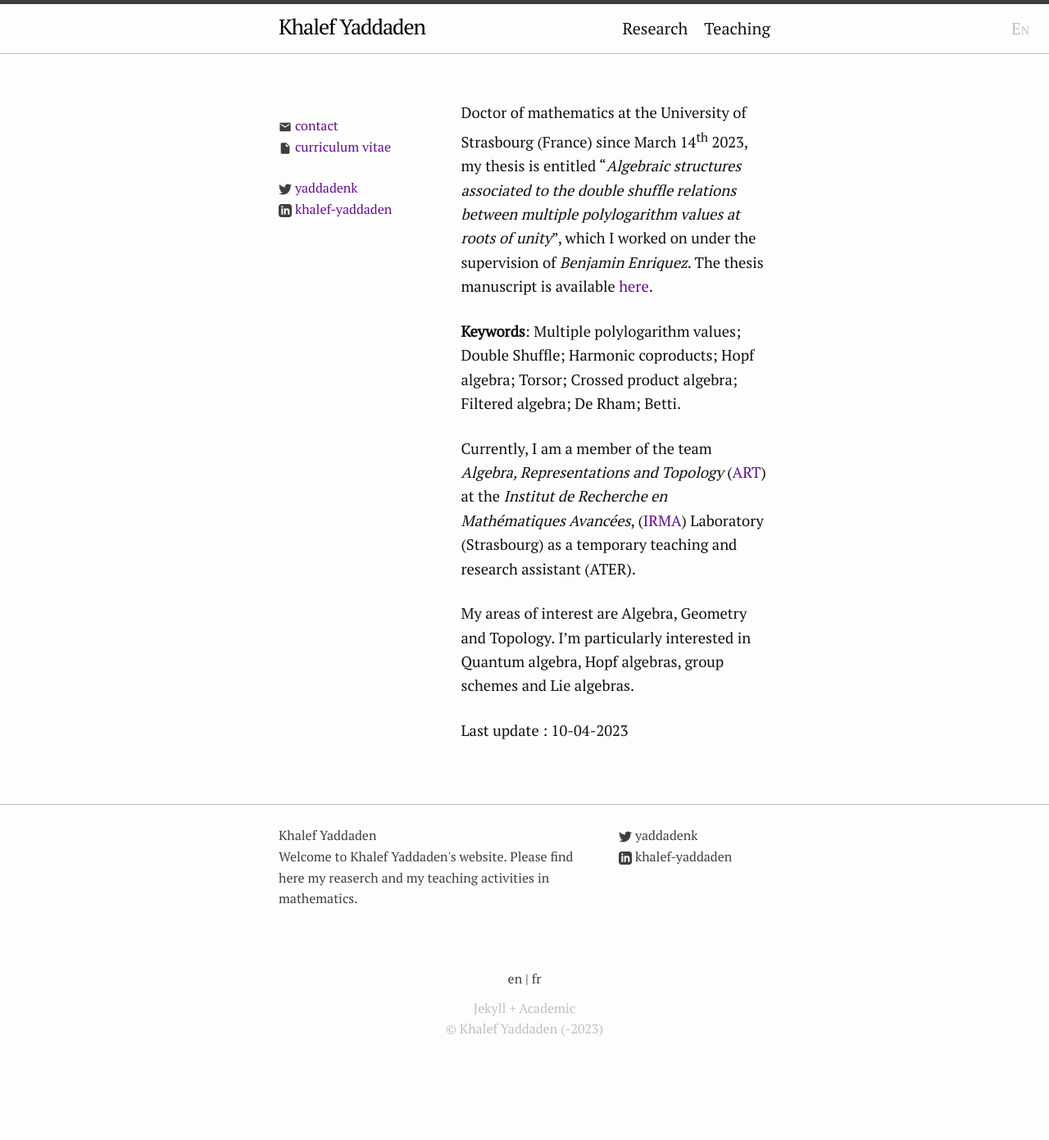
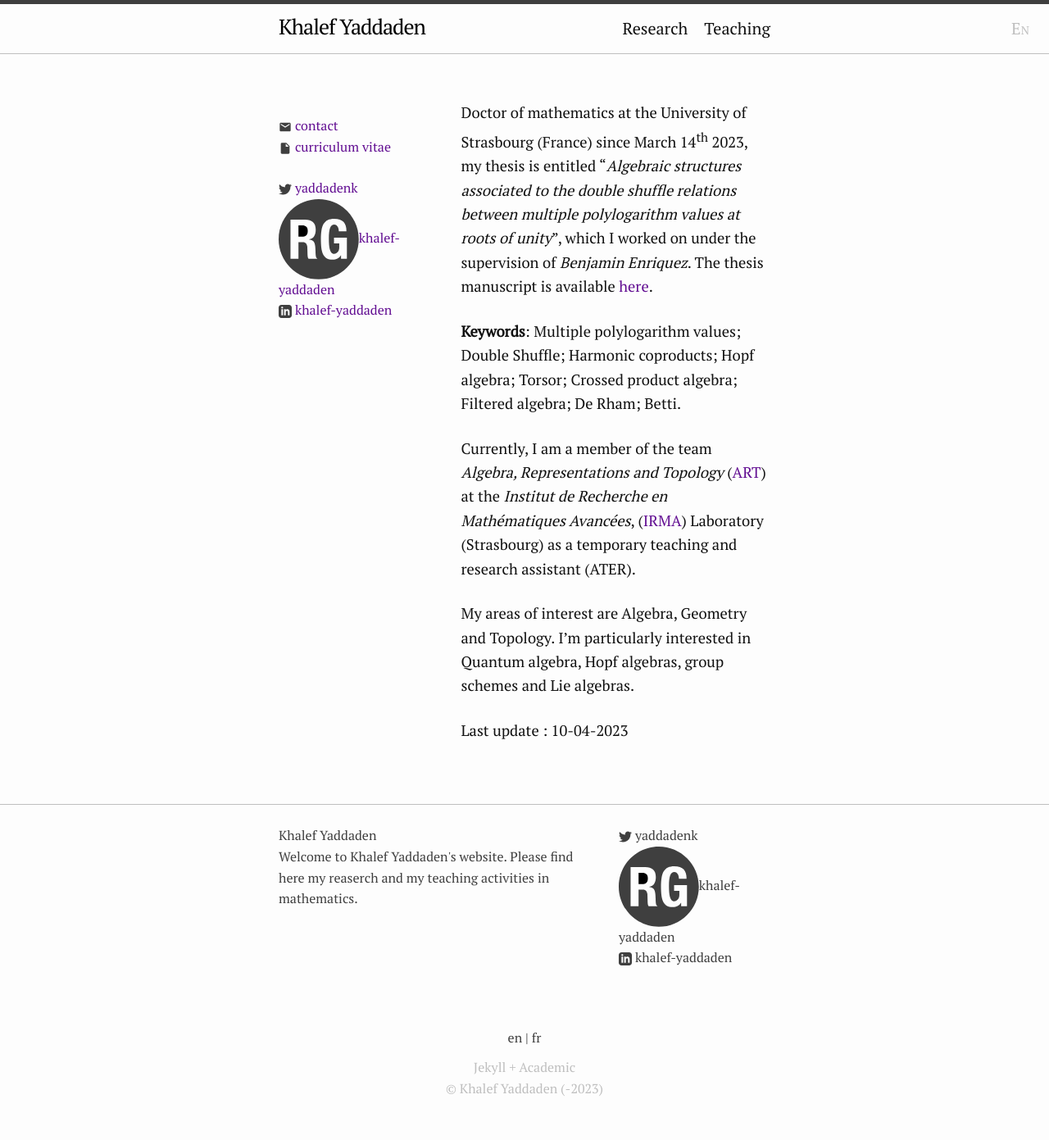
Before and after one commit to khalefyaddaden/khalefyaddaden.github.io, a Jekyll site: the page built from index.markdown, in a window 1280 px wide. Shown: the whole page at 82% size. Built offline with Jekyll 4.4.1, drawn with Linux system fonts in a browser that asks for light colours; before the commit the page ends 1319 px from its top, so only the background shows below that.

Commit message:
add researchgate

```diff
--- /dev/null
+++ b/_includes/_icons/researchgate.html
@@ -0,0 +1 @@
+<a target="_blank" href="https://researchgate.net/profile/{{ include.username }}" title="ResearchGate"><span class="icon icon--researchgate">{% include _icons/researchgate.svg %}</span><span class="username">{{ include.username }}</span></a>
--- a/_includes/calltoaction.html
+++ b/_includes/calltoaction.html
@@ -16,5 +16,11 @@
     {{ cta.twitter[plang][0] }}
     <a href="https://twitter.com/{{ site.twitter_username }}">@{{ site.twitter_username }}</a>
     {{ cta.twitter[plang][1] }}
+  {% endif %}
+
+  {% if site.researchgate_username %}
+    {{ cta.researchgate[plang][0] }}
+    <a href="https://researchgate.net/profile/{{ site.researchgate_username }}">@{{ site.researchgate_username }}</a>
+    {{ cta.researchgate[plang][1] }}
   {% endif %}.
 </div>
--- a/_includes/contactlist.html
+++ b/_includes/contactlist.html
@@ -16,6 +16,12 @@
   </li>
   {% endif %}
 
+  {% if site.researchgate_username %}
+  <li>
+    {% include _icons/researchgate.html username=site.researchgate_username %}
+  </li>
+  {% endif %}
+
   {% if site.linkedin_username %}
   <li>
     {% include _icons/linkedin.html username=site.linkedin_username %}
```
Also changed, not shown: _includes/_icons/researchgate.svg (added).
